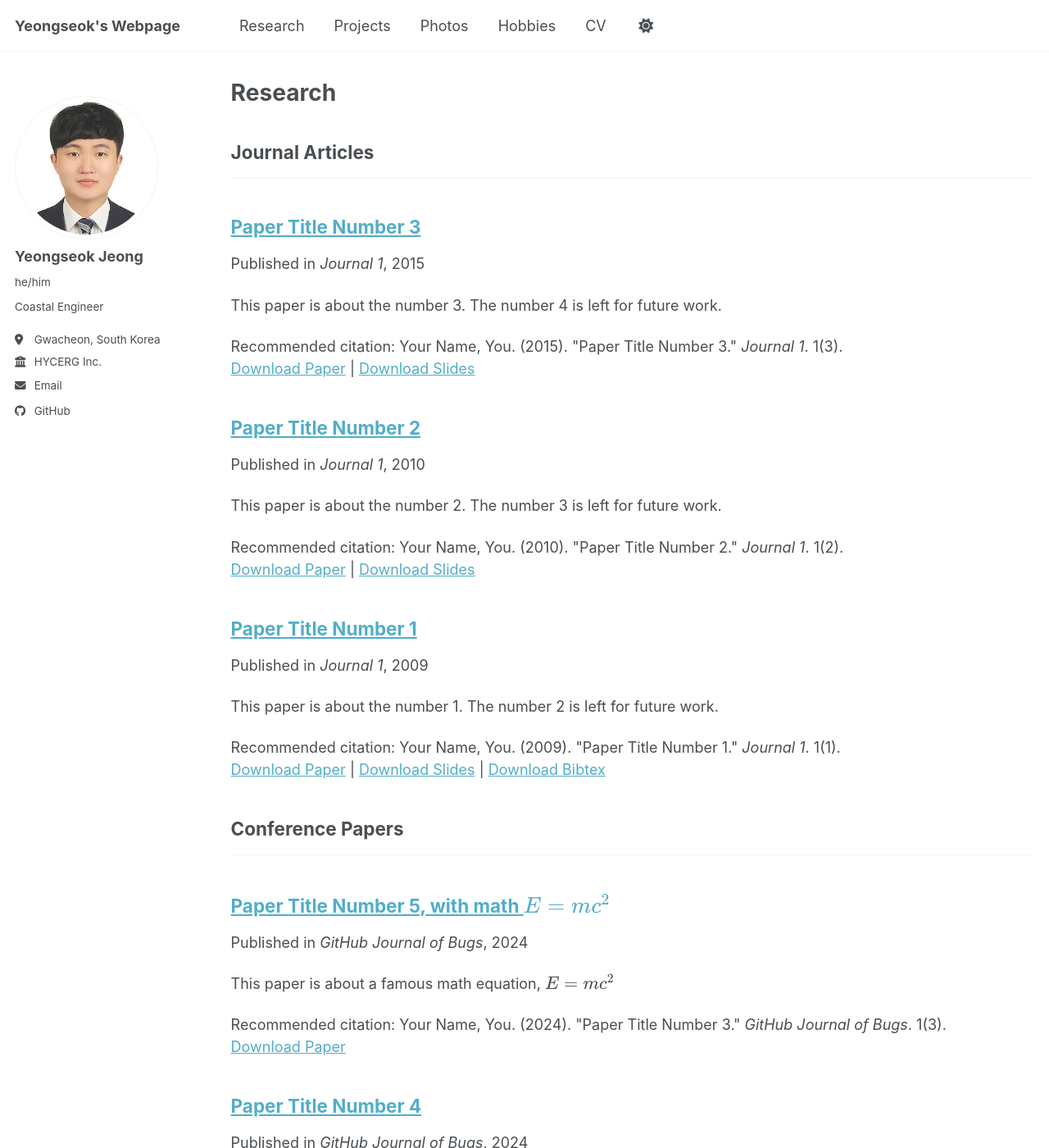
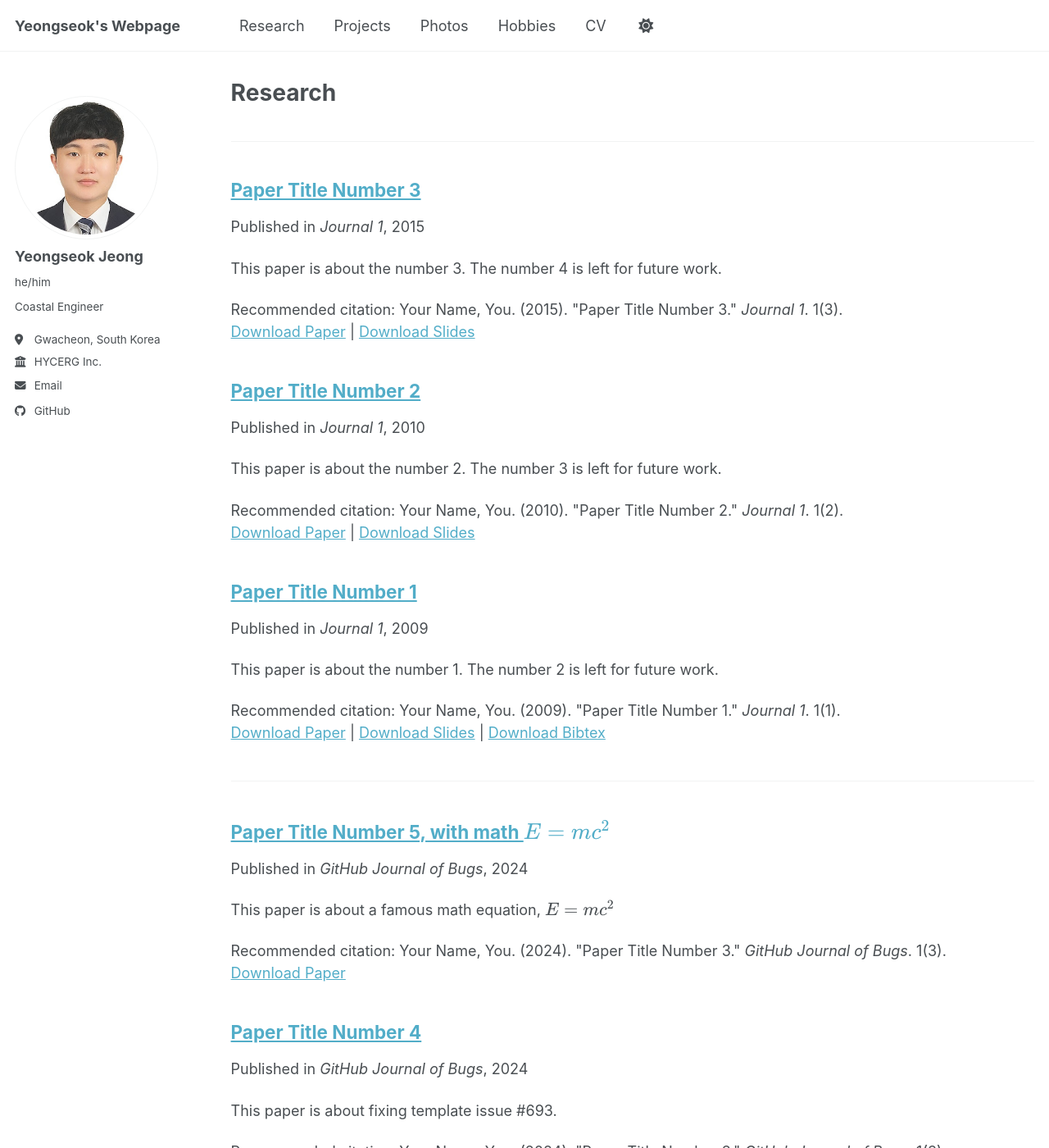
Before and after one commit to yjeongteddy/yjeongteddy.github.io, a Jekyll site: the page built from _pages/publications.html, in a window 1280 px wide and 1400 px high. Shown: the whole window at 82% size. Built offline with Jekyll 4.4.1, drawn with Linux system fonts in a browser that asks for light colours; a script bundle is joined from its source files by our own code; library files that are not in the unit come from our copies.

Commit message:
Update _config.yml

```diff
--- a/_config.yml
+++ b/_config.yml
@@ -85,11 +85,11 @@ author:
 # Publication Category - The following the list of publication categories and their headings
 publication_category:
   books:
-    title: 'Books'
+    title: ''
   manuscripts:
-    title: 'Journal Articles'
+    title: ''
   conferences:
-    title: 'Conference Papers'
+    title: ''
 
 # Site Settings
 teaser                   :  # filename of teaser fallback teaser image placed in /images/ for social media previews
```
